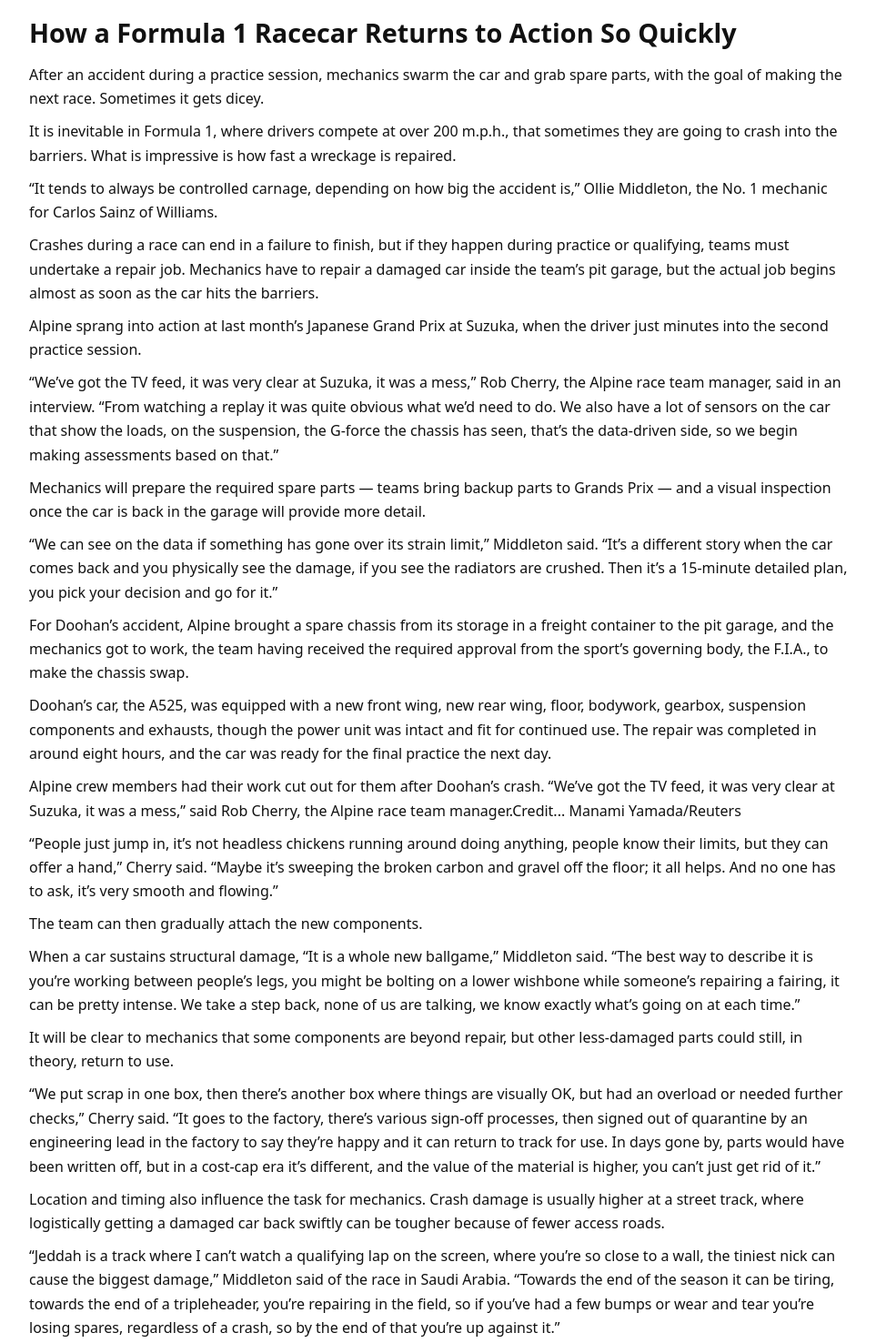
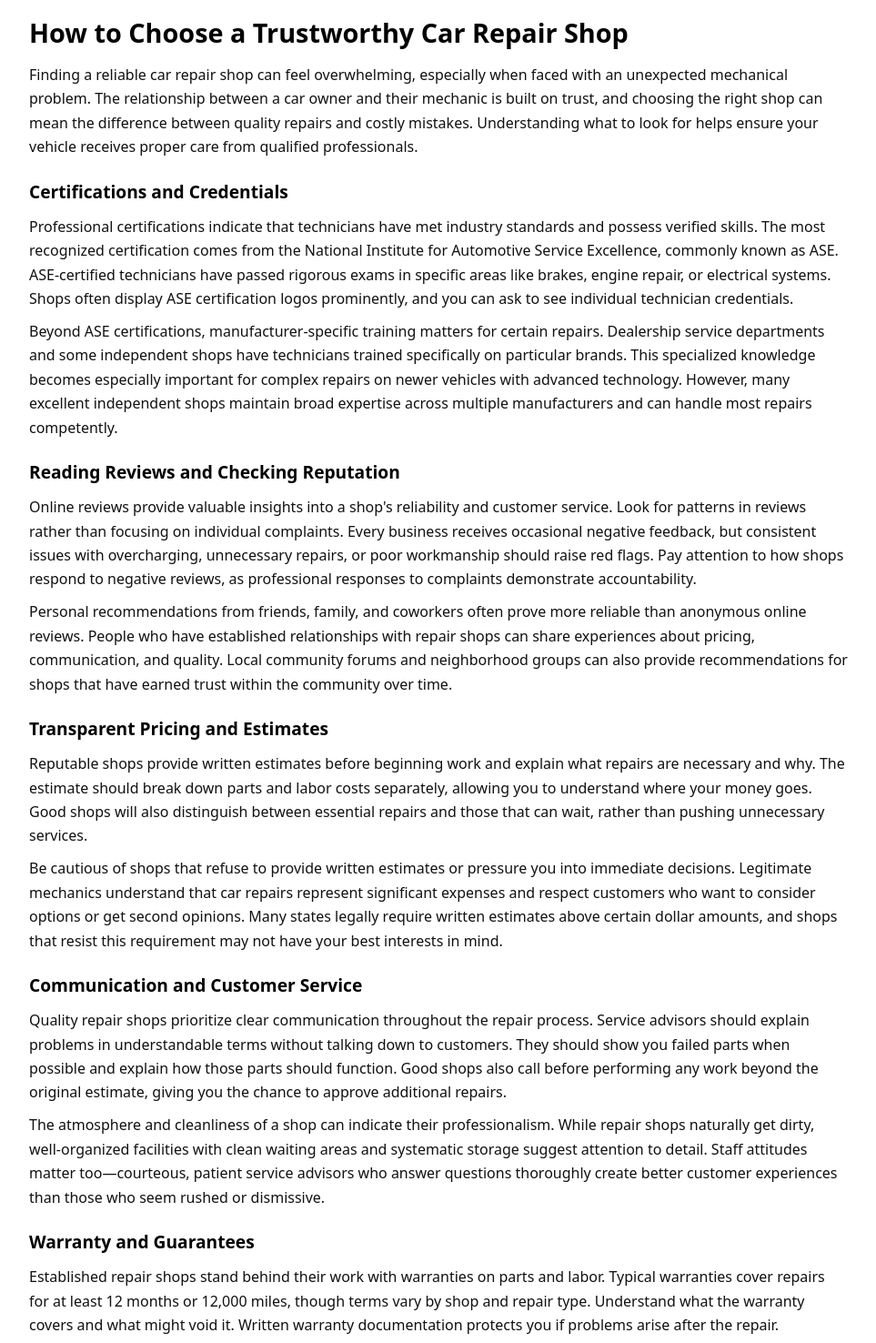
Before and after one commit to meelvidushi/clickrank, a plain HTML site: page Database/doc6.html in a window 1280 px wide. Shown: the part 20-1496 px from the top of the page at 91% size, without its empty margins (158-1121 px from the left). Drawn offline with Linux system fonts and the light colour scheme.

Commit message:
Update doc6.html

```diff
--- a/Database/doc6.html
+++ b/Database/doc6.html
@@ -1,45 +1,79 @@
-<!--F1 Car repair history -->
+<!-- Category: Car Repair Shops - Choosing the right one -->
 
 <!DOCTYPE html>
 <html lang="en-US">
-<head></head>
+<head>
     <meta charset="UTF-8">
     <meta name="viewport" content="width=device-width, initial-scale=1">
-	<title>How a Formula 1 Racecar Returns to Action So Quickly</title>
-     <style>
-        :root{color-scheme: light dark}
+    <title>How to Choose a Trustworthy Car Repair Shop</title>
+    <style>
         body{
             font-family: system-ui, -apple-system, "Segoe UI", Roboto, "Helvetica Neue", Arial, sans-serif;
             max-width: 900px;
             margin: 2rem auto;
             padding: 0 1rem;
             line-height: 1.65;
+            background-color: #ffffff;
             color: #111;
         }
-        h1{font-size: 1.8rem; margin: 0 0 0.5rem;}
-        h2{font-size: 1.2rem; margin: 1.25rem 0 0.5rem;}
-        h3{font-size: 1rem; margin: 0.9rem 0 0.3rem;}
-        p{margin: 0.6rem 0;}
-        .entry-title{font-weight:600;}
-        ul{margin:0.4rem 0 0.8rem 1.25rem;}
-        .section{margin-bottom: 0.6rem;}
+        h1{font-size: 1.8rem; margin: 0 0 0.5rem; color: #000;}
+        h2{font-size: 1.2rem; margin: 1.25rem 0 0.5rem; color: #000;}
+        p{margin: 0.6rem 0; color: #111;}
     </style>
 </head>
 <body>
     <main>
-         <div id="app"><h1>How a Formula 1 Racecar Returns to Action So Quickly</h1></div><p>After an accident during a practice session, mechanics swarm the car and grab spare parts, with the goal of making the next race. Sometimes it gets dicey.</p><p>It is inevitable in Formula 1, where drivers compete at over 200 m.p.h., that sometimes they are going to crash into the barriers. What is impressive is how fast a wreckage is repaired.</p><p>“It tends to always be controlled carnage, depending on how big the accident is,” Ollie Middleton, the No. 1 mechanic for Carlos Sainz of Williams.</p>
-            <p>Crashes during a race can end in a failure to finish, but if they happen during practice or qualifying, teams must undertake a repair job. Mechanics have to repair a damaged car inside the team’s pit garage, but the actual job begins almost as soon as the car hits the barriers.</p><p>Alpine sprang into action at last month’s Japanese Grand Prix at Suzuka, when the driver just minutes into the second practice session.</p></div>“We’ve got the TV feed, it was very clear at Suzuka, it was a mess,” Rob Cherry, the Alpine race team manager, said in an interview. “From watching a replay it was quite obvious what we’d need to do. We also have a lot of sensors on the car that show the loads, on the suspension, the G-force the chassis has seen, that’s the data-driven side, so we begin making assessments based on that.”</p>
-            <p class="css-ac37hb evys1bk0">Mechanics will prepare the required spare parts — teams bring backup parts to Grands Prix — and a visual inspection once the car is back in the garage will provide more detail.</p><p class="css-ac37hb evys1bk0">“We can see on the data if something has gone over its strain limit,” Middleton said. “It’s a different story when the car comes back and you physically see the damage, if you see the radiators are crushed. Then it’s a 15-minute detailed plan, you pick your decision and go for it.”</p><p class="css-ac37hb evys1bk0">For Doohan’s accident, Alpine brought a spare chassis from its storage in a freight container to the pit garage, and the mechanics got to work, the team having received the required approval from the sport’s governing body, the F.I.A., to make the chassis swap.</p></div>
-            <aside class="css-ew4tgv" aria-label="companion column"></aside></div><div data-testid="Dropzone-3"></div><div class="css-s99gbd StoryBodyCompanionColumn" data-testid="companionColumn-2"><div class="css-53u6y8">
-            <p>Doohan’s car, the A525, was equipped with a new front wing, new rear wing, floor, bodywork, gearbox, suspension components and exhausts, though the power unit was intact and fit for continued use. The repair was completed in around eight hours, and the car was ready for the final practice the next day.</p></div></div></div><figcaption data-testid="photoviewer-children-caption" class="css-1g9ic6e ewdxa0s0"><span class="css-jevhma e13ogyst0">Alpine crew members had their work cut out for them after Doohan’s crash. “We’ve got the TV feed, it was very clear at Suzuka, it was a mess,” said Rob Cherry, the Alpine race team manager.</span><span class="css-14fe1uy e1z0qqy90"><span class="kyt-mdd4r">Credit...</span>
-                <span><span aria-hidden="false">Manami Yamada/Reuters</span></span></span></figcaption></figure></div></div><div class="css-s99gbd StoryBodyCompanionColumn" data-testid="companionColumn-3"><div class="css-53u6y8"><p class="css-ac37hb evys1bk0">“People just jump in, it’s not headless chickens running around doing anything, people know their limits, but they can offer a hand,” Cherry said. “Maybe it’s sweeping the broken carbon and gravel off the floor; it all helps. And no one has to ask, it’s very smooth and flowing.”</p><p class="css-ac37hb evys1bk0">The team can then gradually attach the new components.</p>
-                    <p class="css-ac37hb evys1bk0">When a car sustains structural damage, “It is a whole new ballgame,” Middleton said. “The best way to describe it is you’re working between people’s legs, you might be bolting on a lower wishbone while someone’s repairing a fairing, it can be pretty intense. We take a step back, none of us are talking, we know exactly what’s going on at each time.”</p><p class="css-ac37hb evys1bk0">It will be clear to mechanics that some components are beyond repair, but other less-damaged parts could still, in theory, return to use.</p>
-                    <p class="css-ac37hb evys1bk0">“We put scrap in one box, then there’s another box where things are visually OK, but had an overload or needed further checks,” Cherry said. “It goes to the factory, there’s various sign-off processes, then signed out of quarantine by an engineering lead in the factory to say they’re happy and it can return to track for use. In days gone by, parts would have been written off, but in a cost-cap era it’s different, and the value of the material is higher, you can’t just get rid of it.”</p></div>Location and timing also influence the task for mechanics. Crash damage is usually higher at a street track, where logistically getting a damaged car back swiftly can be tougher because of fewer access roads.</p><p class="css-ac37hb evys1bk0">
-                        “Jeddah is a track where I can’t watch a qualifying lap on the screen, where you’re so close to a wall, the tiniest nick can cause the biggest damage,” Middleton said of the race in Saudi Arabia. “Towards the end of the season it can be tiring, towards the end of a tripleheader, you’re repairing in the field, so if you’ve had a few bumps or wear and tear you’re losing spares, regardless of a crash, so by the end of that you’re up against it.”</p><p class="css-ac37hb evys1bk0">A driver crashing when there is a short turnaround time between sessions also heightens the stress.</p>
-            <p>“The highest pressure is between third practice and qualifying as it’s a short window, and if you don’t qualify you’re at the back,” Cherry said. “We did have a driver, a long time ago, who had a habit of coming unstuck and had a real talent of doing it in third practice, where there are only two hours to prepare the car before qualifying. He’d go out, the car would be destroyed. I think he took three corners off the car in China: the floor’s damaged, the bodywork, the wings, we’d had an air-box fire in the engine, it was a mess.”</p><p class="css-ac37hb evys1bk0">The team, though, fixed the car in time for qualifying, and it is those situations where the camaraderie comes through.</p>
-            <p class="css-ac37hb evys1bk0">“No one wants an accident, but if there’s any fuss, people secretly enjoy it,” Cherry said. “Given enough time and information, most people can do anything, including building an F1 car: If you’ve got the manual and the documentation you’d get there, it’s just how long it’d take to get there. That’s where people earn their money: It’s doing it in a high-pressure situation, working fast and pushing to make a deadline, but it still needs to be right.”</p></div>Williams suffered two large accidents in last year’s São Paulo Grand Prix qualifying session, which had been delayed from Saturday to Sunday morning, just hours before the Grand Prix.</p>
-            <p class="css-ac37hb evys1bk0">“It’s everyone’s worst nightmare, the inkling that if it goes wrong it’ll be a tough ask,” Middleton said. “And we only got one car out, but given how low our spares were we were happy to get one car out to a good state on the grid. The emotions are mad through the day, you go from down in the dumps — the cameras love to show people with their heads in their hands — but the buzz you get from the car going out and running reliably in a race is immense.”</p></div>
+        <h1>How to Choose a Trustworthy Car Repair Shop</h1>
 
+        <p>Finding a reliable car repair shop can feel overwhelming, especially when faced with an unexpected mechanical problem. The relationship between a car owner and their mechanic is built on trust, and choosing the right shop can mean the difference between quality repairs and costly mistakes. Understanding what to look for helps ensure your vehicle receives proper care from qualified professionals.</p>
+
+        <h2>Certifications and Credentials</h2>
+
+        <p>Professional certifications indicate that technicians have met industry standards and possess verified skills. The most recognized certification comes from the National Institute for Automotive Service Excellence, commonly known as ASE. ASE-certified technicians have passed rigorous exams in specific areas like brakes, engine repair, or electrical systems. Shops often display ASE certification logos prominently, and you can ask to see individual technician credentials.</p>
+
+        <p>Beyond ASE certifications, manufacturer-specific training matters for certain repairs. Dealership service departments and some independent shops have technicians trained specifically on particular brands. This specialized knowledge becomes especially important for complex repairs on newer vehicles with advanced technology. However, many excellent independent shops maintain broad expertise across multiple manufacturers and can handle most repairs competently.</p>
+
+        <h2>Reading Reviews and Checking Reputation</h2>
+
+        <p>Online reviews provide valuable insights into a shop's reliability and customer service. Look for patterns in reviews rather than focusing on individual complaints. Every business receives occasional negative feedback, but consistent issues with overcharging, unnecessary repairs, or poor workmanship should raise red flags. Pay attention to how shops respond to negative reviews, as professional responses to complaints demonstrate accountability.</p>
+
+        <p>Personal recommendations from friends, family, and coworkers often prove more reliable than anonymous online reviews. People who have established relationships with repair shops can share experiences about pricing, communication, and quality. Local community forums and neighborhood groups can also provide recommendations for shops that have earned trust within the community over time.</p>
+
+        <h2>Transparent Pricing and Estimates</h2>
+
+        <p>Reputable shops provide written estimates before beginning work and explain what repairs are necessary and why. The estimate should break down parts and labor costs separately, allowing you to understand where your money goes. Good shops will also distinguish between essential repairs and those that can wait, rather than pushing unnecessary services.</p>
+
+        <p>Be cautious of shops that refuse to provide written estimates or pressure you into immediate decisions. Legitimate mechanics understand that car repairs represent significant expenses and respect customers who want to consider options or get second opinions. Many states legally require written estimates above certain dollar amounts, and shops that resist this requirement may not have your best interests in mind.</p>
+
+        <h2>Communication and Customer Service</h2>
+
+        <p>Quality repair shops prioritize clear communication throughout the repair process. Service advisors should explain problems in understandable terms without talking down to customers. They should show you failed parts when possible and explain how those parts should function. Good shops also call before performing any work beyond the original estimate, giving you the chance to approve additional repairs.</p>
+
+        <p>The atmosphere and cleanliness of a shop can indicate their professionalism. While repair shops naturally get dirty, well-organized facilities with clean waiting areas and systematic storage suggest attention to detail. Staff attitudes matter too—courteous, patient service advisors who answer questions thoroughly create better customer experiences than those who seem rushed or dismissive.</p>
+
+        <h2>Warranty and Guarantees</h2>
+
+        <p>Established repair shops stand behind their work with warranties on parts and labor. Typical warranties cover repairs for at least 12 months or 12,000 miles, though terms vary by shop and repair type. Understand what the warranty covers and what might void it. Written warranty documentation protects you if problems arise after the repair.</p>
+
+        <p>Parts quality affects both repair longevity and warranty coverage. Some shops use only original equipment manufacturer parts, while others offer aftermarket alternatives at lower prices. Original parts typically come with better warranties but cost more. Quality shops explain these options and help you make informed decisions based on your budget and how long you plan to keep the vehicle.</p>
+
+        <h2>Specialization vs. General Service</h2>
+
+        <p>Some shops specialize in specific repairs like transmissions, brakes, or exhaust systems, while others offer comprehensive services. Specialists often have deeper expertise in their focus areas and may complete those specific repairs more efficiently. However, using multiple shops for different needs can be inconvenient. Many drivers prefer establishing relationships with general service shops that handle routine maintenance and common repairs.</p>
+
+        <p>For unusual problems or rare vehicles, specialist shops may provide better solutions. Classic cars, high-performance vehicles, and certain imported brands benefit from mechanics who understand their unique characteristics. General service shops should recognize when a problem exceeds their expertise and refer you to appropriate specialists rather than attempting repairs beyond their capabilities.</p>
+
+        <h2>Dealership vs. Independent Shops</h2>
+
+        <p>Dealership service departments and independent repair shops both have advantages. Dealerships employ factory-trained technicians with access to manufacturer-specific diagnostic equipment and genuine parts. They excel at warranty work and repairs involving complex electronic systems. However, dealership labor rates typically run higher than independent shops, and some dealerships push unnecessary services.</p>
+
+        <p>Independent shops often charge less for labor and provide more personalized service. Many independent mechanics have decades of experience across multiple vehicle makes. They may offer more flexible scheduling and build stronger relationships with regular customers. Quality independent shops invest in modern diagnostic equipment and continuing education, keeping pace with automotive technology without the dealership overhead.</p>
+
+        <h2>Red Flags to Avoid</h2>
+
+        <p>Certain warning signs indicate shops you should avoid. High-pressure sales tactics, especially for expensive services like engine flushes or fuel system cleaners, suggest profit motivation over customer needs. Shops that diagnose problems without proper inspection or refuse to show you the faulty parts may be dishonest. Extremely low estimates that balloon once work begins indicate either incompetent diagnostics or deliberate deception.</p>
+
+        <p>Trust your instincts when interacting with repair shops. If something feels wrong or a mechanic's explanation doesn't make sense, seek a second opinion. Reputable mechanics welcome customers who ask questions and want to understand their vehicles. Building a relationship with a trustworthy shop takes time, but the peace of mind knowing your car receives quality care makes the effort worthwhile.</p>
     </main>
 </body>
 </html>
```
